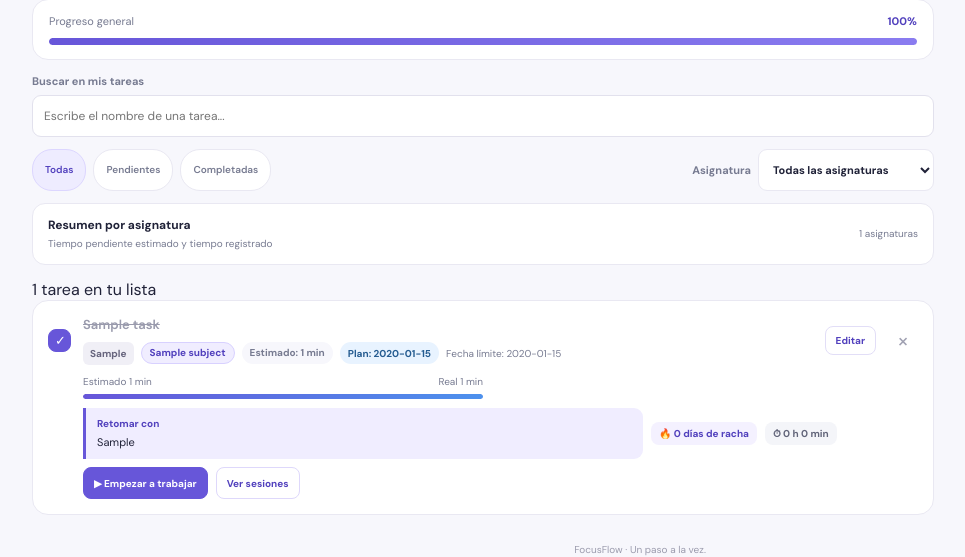
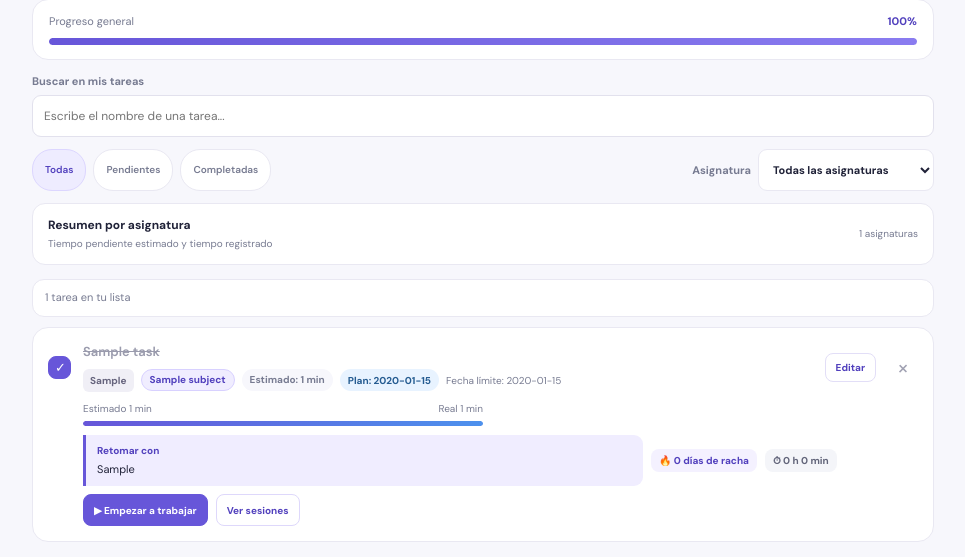
Before and after one commit to Franxescoo/FOOCUS, a Flask app: page / in a window 1280 px wide. Shown: the part 1853-2410 px from the top of the page, without its empty margins (0-965 px from the left). Run offline with Flask 3, Linux system fonts and the light colour scheme; data comes from the database, SQL or seed files in the repository; tables that the repository leaves empty hold one stand-in row (values such as "Sample post"); some libraries are stand-ins or nearby versions.

Commit message:
Style task filtering feedback for light and dark themes

```diff
--- a/static/style.css
+++ b/static/style.css
@@ -90,6 +90,36 @@ input:focus, select:focus, textarea:focus { border-color: var(--purple); box-sha
 .task-search-label { display: block; margin: 0 0 7px; color: var(--muted); font-size: 11px; font-weight: 700; }
 .task-search { margin-bottom: 12px; }
 .task-filters { display: flex; flex-wrap: wrap; gap: 7px; margin-bottom: 12px; }
+.task-filter-feedback {
+  display: flex;
+  align-items: center;
+  justify-content: space-between;
+  gap: 12px;
+  margin: 2px 0 10px;
+  padding: 10px 12px;
+  border: 1px solid var(--line);
+  border-radius: 12px;
+  background: var(--surface);
+  color: var(--muted);
+  font-size: 11px;
+  line-height: 1.45;
+}
+.task-filter-feedback span { min-width: 0; }
+.task-filter-clear {
+  flex: 0 0 auto;
+  padding: 7px 10px;
+  border: 1px solid #dcd6ff;
+  border-radius: 9px;
+  background: var(--soft-purple);
+  color: var(--purple-dark);
+  font-size: 10px;
+  font-weight: 750;
+  transition: background-color .18s ease, border-color .18s ease, transform .18s ease;
+}
+.task-filter-clear:hover { border-color: #c9c2f6; background: #e8e3ff; }
+.task-filter-clear:active { transform: scale(.98); }
+.task-no-results { margin-top: 0; border-style: dashed; }
+.task-no-results .empty-icon { font-size: 24px; }
 .filter-button, .music-chip { padding: 8px 12px; border: 1px solid var(--line); border-radius: 20px; background: #fff; color: var(--muted); font-size: 10px; font-weight: 600; }
 .filter-button:hover, .music-chip:hover { background: var(--soft-purple); }
 .filter-button.active { border-color: #dcd6ff; background: #eeecff; color: var(--purple-dark); }
@@ -423,6 +453,20 @@ html[data-theme="dark"] .task-edit-button,
 html[data-theme="dark"] .task-history-button,
 html[data-theme="dark"] .focus-reset { border-color: var(--line); background: #25273a; color: #c9cbe0; }
 html[data-theme="dark"] .filter-button.active { border-color: #4b456f; background: #34304f; color: #d0caff; }
+html[data-theme="dark"] .task-filter-feedback {
+  border-color: var(--line);
+  background: #1b1d2e;
+  color: var(--muted);
+}
+html[data-theme="dark"] .task-filter-clear {
+  border-color: #4b456f;
+  background: #34304f;
+  color: #d0caff;
+}
+html[data-theme="dark"] .task-filter-clear:hover {
+  border-color: #6256a2;
+  background: #403960;
+}
 html[data-theme="dark"] .priority { background: #34364b; color: #d0d2e3; }
 html[data-theme="dark"] .priority-alta { background: #482d35; color: #ffb4a9; }
 html[data-theme="dark"] .priority-baja { background: #203c35; color: #9fe0bf; }
```
